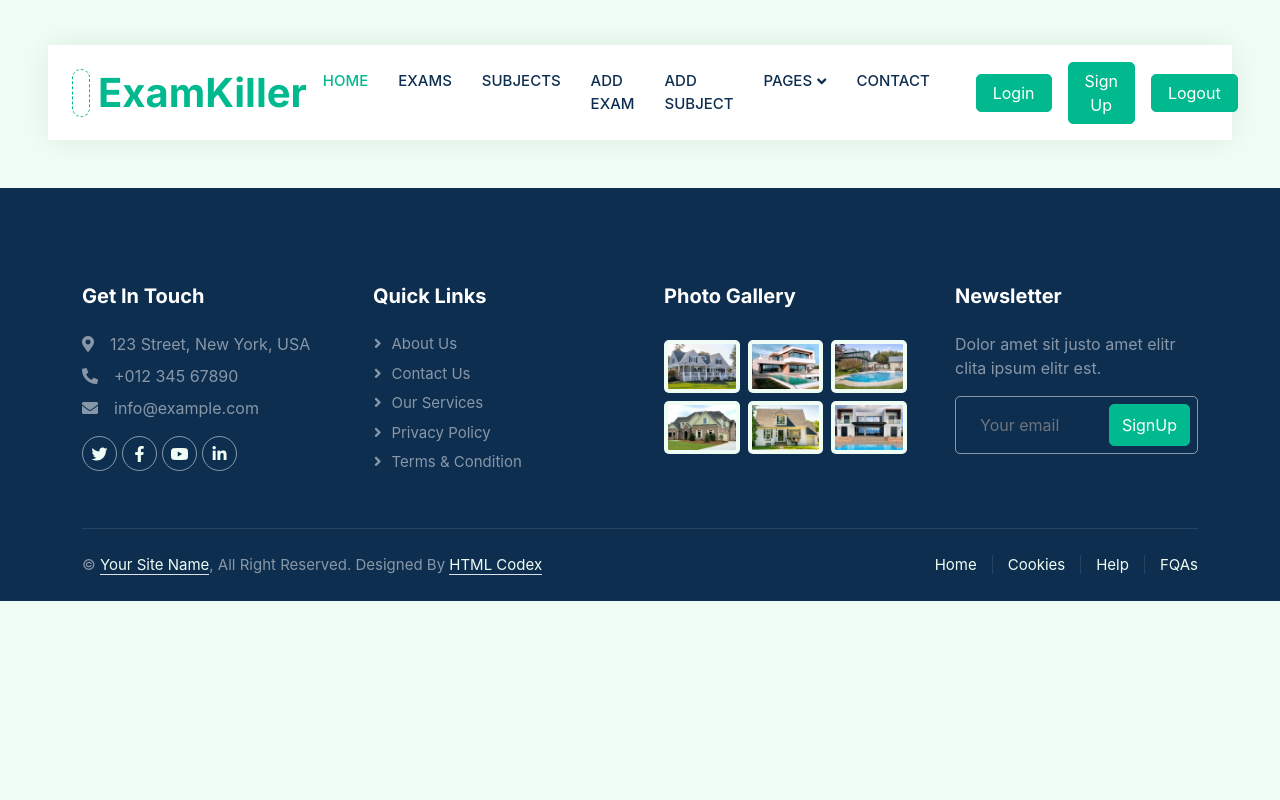
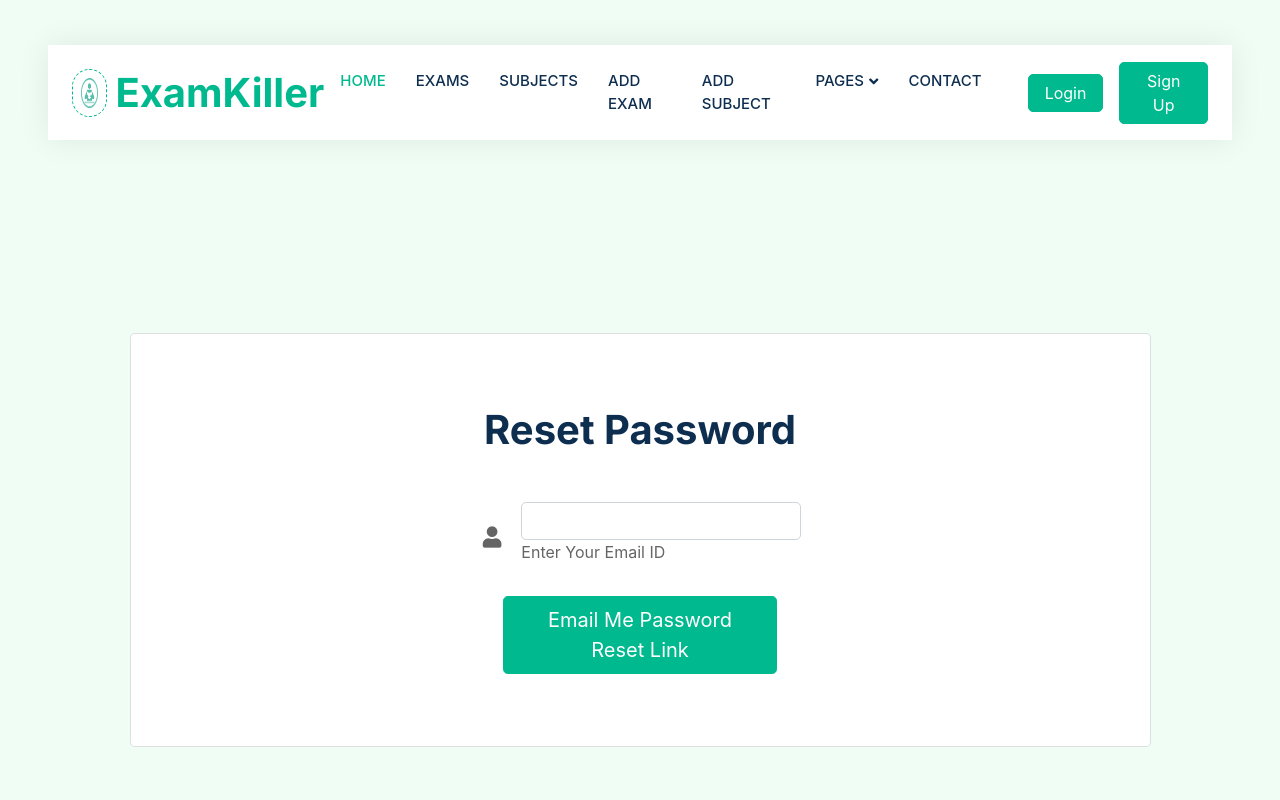
Before and after one commit to jaydeepparmar2244/eExamReact, a React (Create React App) app: page /forgotPassword in a window 1280 px wide. Shown: the top 800 px of the page. Built offline with nearby package versions, Linux system fonts and the light colour scheme.

Commit message:
forgot password functionality added!

```diff
--- a/src/App.js
+++ b/src/App.js
@@ -16,6 +16,8 @@ import { ViewOneExam } from './Components/ViewOneExam';
 import { AddQuestionsToExam } from './Components/AddQuestionsToExam';
 import { UpdateQuestion } from './Components/UpdateQuestion';
 import { ExamsOfSubject } from './Components/ExamsOfSubject';
+import { ResetPassword } from './Components/ResetPassword';
+import { ResetPasswordButton } from './Components/ResetPasswordButton';
 // import { Spinner } from './Components/Spinner';
 function App() {
   return (
@@ -37,6 +39,8 @@ function App() {
         <Route path='/exam/:examId/questions' element={<AddQuestionsToExam/>}></Route>
         <Route path='/exam/:examId/question/:questionId' element={<UpdateQuestion/>}></Route>
         <Route path='/subject/:subjectId/exams' element={<ExamsOfSubject/>}></Route>
+        <Route path='/forgotPassword' element={<ResetPasswordButton/>}></Route>
+        <Route path='/reset/:token' element={<ResetPassword/>}></Route>
       </Routes>
       <Footer/>
       <BackToTop/>
--- a/src/Components/Exams.js
+++ b/src/Components/Exams.js
@@ -55,7 +55,7 @@ export const Exams = () => {
                         </div>
                     </div>
                     <div className="col-lg-6 text-start text-lg-end wow slideInRight" data-wow-delay="0.1s">
-                        <ul className="nav nav-pills d-inline-flex justify-content-end mb-5">
+                        {/* <ul className="nav nav-pills d-inline-flex justify-content-end mb-5">
                             <li className="nav-item me-2">
                                 <a className="btn btn-outline-primary active" data-bs-toggle="pill" href="#tab-1">Featured</a>
                             </li>
@@ -65,7 +65,7 @@ export const Exams = () => {
                             <li className="nav-item me-0">
                                 <a className="btn btn-outline-primary" data-bs-toggle="pill" href="#tab-3">For Rent</a>
                             </li>
-                        </ul>
+                        </ul> */}
                     </div>
                 </div>
                 <div className="tab-content">
@@ -108,7 +108,7 @@ export const Exams = () => {
                                 }))
                             }
                             <div className="col-12 text-center wow fadeInUp" data-wow-delay="0.1s">
-                                <a className="btn btn-primary py-3 px-5" href="/#">Browse More Property</a>
+                                <a className="btn btn-primary py-3 px-5" href="/#">Browse More Exams</a>
                             </div>
                         </div>
                     </div>
--- a/src/Components/Login.js
+++ b/src/Components/Login.js
@@ -21,6 +21,7 @@ export const Login = () => {
 				localStorage.setItem('role',res.data.data.role.roleName);
 				localStorage.setItem('firstName',res.data.data.firstName)
 				localStorage.setItem('lastName',res.data.data.lastName)
+				localStorage.setItem('isLoggedIn',true)
 				toast.success(res.data.msg, {
 					position: "bottom-right",
 					autoClose: 5000,
@@ -101,7 +102,7 @@ export const Login = () => {
 										Remember me
 									</label>
 								</div>
-								<a href="#!" className="text-body">Forgot password?</a>
+								<Link to="/forgotPassword" className="text-body">Forgot password?</Link>
 							</div>
 
 							<div className="text-center text-lg-start mt-4 pt-2">
--- a/src/Components/Navbar.js
+++ b/src/Components/Navbar.js
@@ -1,4 +1,4 @@
-import React, { useEffect, useState } from 'react'
+import React from 'react'
 import { Link } from 'react-router-dom'
 
 export const Navbar = () => {
@@ -7,6 +7,15 @@ export const Navbar = () => {
     const logout = () => {
         localStorage.clear();
     }
+
+    // const isLoggedIn = () =>{
+    //     localStorage.getItem('email')
+    // }
+
+    // useEffect(() => {
+    //   isLoggedIn()
+    // }, [])
+
 
     return (
         <div className="container-fluid nav-bar bg-transparent bg-white">
@@ -37,18 +46,14 @@ export const Navbar = () => {
                         <a href="contact.html" className="nav-item nav-link">Contact</a>
 
                     </div>
-                        <div className='m-3'>
+                        {localStorage.getItem('isLoggedIn')===null?<><div className='m-3'>
                         <Link to="/login" className="btn btn-primary px-3 d-none d-lg-flex">Login</Link>
                         </div>
-                        <>
                         <div>
                         <Link to="/signup" className="btn btn-primary px-3 d-none d-lg-flex">Sign Up</Link>
-                        </div>
-                        <div className='m-3'>
-                        <Link to="/logout" className="btn btn-primary px-3 d-none d-lg-flex" onClick={logout}>Logout</Link>
-                        </div>
-                        </>
-
+                        </div></>: <div className='m-3'><Link to="/logout" className="btn btn-primary px-3 d-none d-lg-flex" onClick={logout}>Logout</Link>
+                        </div>}
+                        {/* {console.log(localStorage.getItem('isLoggedIn'))} */}
                 </div>
             </nav>
         </div>
--- /dev/null
+++ b/src/Components/ResetPassword.js
@@ -0,0 +1,65 @@
+import axios from 'axios';
+import React, { useState } from 'react'
+
+export const ResetPassword = () => {
+    const [password, setpassword] = useState('')
+    const [email, setemail] = useState('')
+
+    const resetPassword = (e) => {
+        e.preventDefault();
+        var data = {
+            password :password,
+            email :email
+        }
+        axios.post('http://localhost:8080/reset', data).then(res=>{
+            console.log(res.data.data)
+        }).then(err=>{
+            console.log(err)
+        })
+    }
+
+    return (
+        <section className="vh-100" >
+            <div className="container h-100">
+                <div className="row d-flex justify-content-center align-items-center h-100">
+                    <div className="col-lg-12 col-xl-11">
+                        <div className="card text-black">
+                            <div className="card-body p-md-5">
+                                <div className="row justify-content-center">
+                                    <div className="col-md-10 col-lg-6 col-xl-5 order-2 order-lg-1">
+
+                                        <p className="text-center h1 fw-bold mb-5 mx-1 mx-md-4 mt-4">Reset Password</p>
+
+                                        <form className="mx-1 mx-md-4" onSubmit={resetPassword}>
+                                            <div className="d-flex flex-row align-items-center mb-4">
+                                                <i className="fas fa-user fa-lg me-3 fa-fw"></i>
+                                                <div className="form-outline flex-fill mb-0">
+                                                    <input type="email" name="email" id="email" className="form-control" onChange={(e) => { setemail(e.target.value) }} />
+                                                    <label className="form-label" htmlFor="email">Enter Your Email ID</label>
+                                                </div>
+                                            </div>
+
+                                            <div className="d-flex flex-row align-items-center mb-4">
+                                                <i className="fas fa-user fa-lg me-3 fa-fw"></i>
+                                                <div className="form-outline flex-fill mb-0">
+                                                    <input type="password" name="password" id="password" className="form-control" onChange={(e) => { setpassword(e.target.value) }} />
+                                                    <label className="form-label" htmlFor="password">Enter New Password</label>
+                                                </div>
+                                            </div>
+
+                                            <div className="d-flex justify-content-center mx-4 mb-3 mb-lg-4">
+                                                <button type="submit" className="btn btn-primary btn-lg">Reset Password</button>
+                                            </div>
+
+                                        </form>
+
+                                    </div>
+                                </div>
+                            </div>
+                        </div>
+                    </div>
+                </div>
+            </div>
+        </section>
+    )
+}
--- /dev/null
+++ b/src/Components/ResetPasswordButton.js
@@ -0,0 +1,55 @@
+import axios from 'axios'
+import React, { useState } from 'react'
+
+export const ResetPasswordButton = () => {
+    const [email, setemail] = useState('')
+
+    const resetPasswordLink = (e) => {
+        e.preventDefault();
+        var data = {
+            email:email
+        }
+        axios.post('http://localhost:8080/forgotPassword',data).then(res => {
+            console.log(res.data.data)
+        }).catch(err => {
+            console.log(err)
+        })
+    }
+
+    return (
+        <section className="vh-100" >
+            <div className="container h-100">
+                <div className="row d-flex justify-content-center align-items-center h-100">
+                    <div className="col-lg-12 col-xl-11">
+                        <div className="card text-black">
+                            <div className="card-body p-md-5">
+                                <div className="row justify-content-center">
+                                    <div className="col-md-10 col-lg-6 col-xl-5 order-2 order-lg-1">
+
+                                        <p className="text-center h1 fw-bold mb-5 mx-1 mx-md-4 mt-4">Reset Password</p>
+
+                                        <form className="mx-1 mx-md-4" onSubmit={resetPasswordLink}>
+                                            <div className="d-flex flex-row align-items-center mb-4">
+                                                <i className="fas fa-user fa-lg me-3 fa-fw"></i>
+                                                <div className="form-outline flex-fill mb-0">
+                                                    <input type="email" name="email" id="email" className="form-control" onChange={(e) => { setemail(e.target.value) }} />
+                                                    <label className="form-label" htmlFor="email">Enter Your Email ID</label>
+                                                </div>
+                                            </div>
+
+                                            <div className="d-flex justify-content-center mx-4 mb-3 mb-lg-4">
+                                                <button type="submit" className="btn btn-primary btn-lg">Email Me Password Reset Link</button>
+                                            </div>
+
+                                        </form>
+
+                                    </div>
+                                </div>
+                            </div>
+                        </div>
+                    </div>
+                </div>
+            </div>
+        </section>
+    )
+}
```
